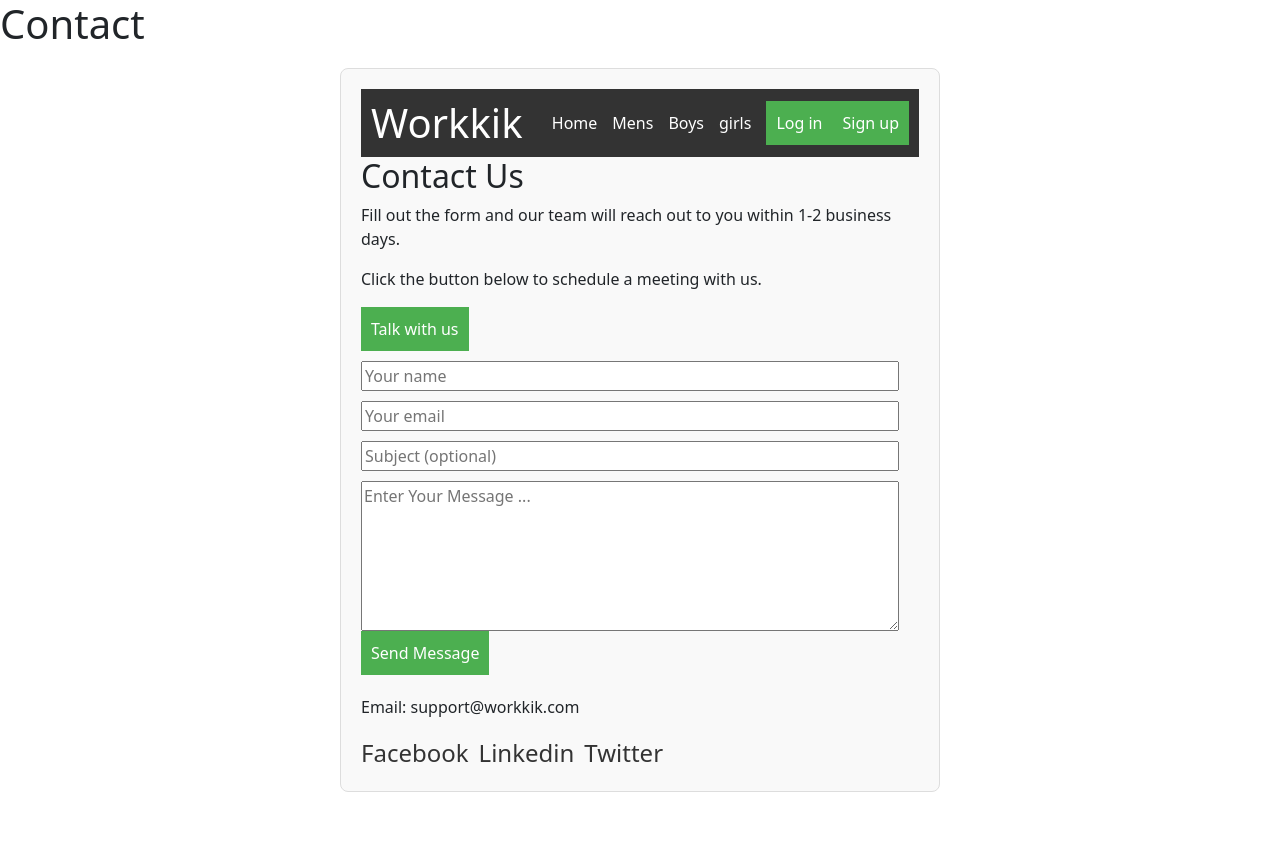
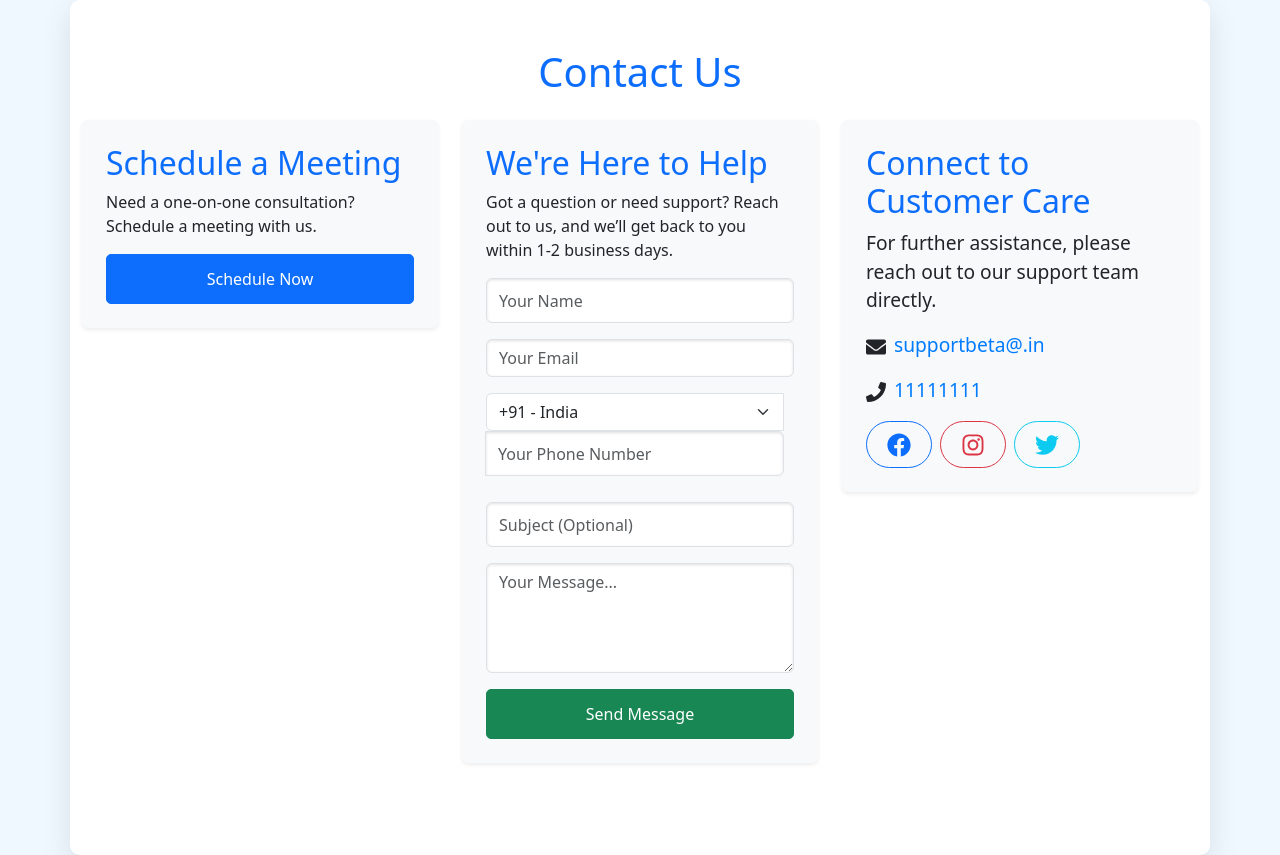
Before and after one commit to Merjina/ReactProject, a React (Create React App) app in the folder reactproject/: page /contact in a window 1280 px wide. Before the commit the page ends 812 px from the top, so only its background shows below. Built offline with nearby package versions, Linux system fonts and the light colour scheme.

Commit message:
completed cntct

```diff
--- a/reactproject/src/components/Contact.jsx
+++ b/reactproject/src/components/Contact.jsx
@@ -1,53 +1,122 @@
-import React from 'react';
+import React, { useState } from 'react';
 import '../styles/style.css';
+import { FaFacebook, FaInstagram, FaTwitter, FaEnvelope, FaPhone } from 'react-icons/fa'; // Importing icons for social media, email, and phone
 
 function Contact() {
   return (
     <div className="contact-page">
-      <h1>Contact</h1>
-      <ContactForm />
+      <div className="container py-5">
+        <h1 className="text-center mb-4 text-primary">Contact Us</h1>
+        <div className="row justify-content-center">
+          <div className="col-lg-4 col-md-6 col-12 mb-4">
+            <ScheduleMeeting />
+          </div>
+          <div className="col-lg-4 col-md-6 col-12 mb-4">
+            <ContactForm />
+          </div>
+          <div className="col-lg-4 col-md-6 col-12 mb-4">
+            <CustomerCare />
+          </div>
+        </div>
+      </div>
+    </div>
+  );
+}
+
+function ScheduleMeeting() {
+  return (
+    <div className="schedule-meeting bg-light p-4 rounded shadow-sm">
+      <h2 className="text-primary">Schedule a Meeting</h2>
+      <p>Need a one-on-one consultation? Schedule a meeting with us.</p>
+      <button className="btn btn-primary w-100">Schedule Now</button>
     </div>
   );
 }
 
 function ContactForm() {
+  const [countryCode, setCountryCode] = useState('+91'); // Default country code
+
+  // List of country codes
+  const countryList = [
+    { code: '+1', country: 'United States' },
+    { code: '+44', country: 'United Kingdom' },
+    { code: '+91', country: 'India' },
+    { code: '+61', country: 'Australia' },
+    { code: '+81', country: 'Japan' },
+    { code: '+49', country: 'Germany' },
+    { code: '+33', country: 'France' },
+    { code: '+39', country: 'Italy' },
+  ];
+
   return (
-    <div className="contact-form">
-      <header className="header">
-        <h1>Workkik</h1>
-        <nav>
-          <a href="/">Home</a>
-          <a href="/">Mens</a>
-          <a href="/">Boys</a>
-          <a href="/">girls</a>
-          <button className="login-button">Log in</button>
-          <button className="signup-button">Sign up</button>
-        </nav>
-      </header>
+    <div className="contact-form bg-light p-4 rounded shadow-sm">
+      <h2 className="text-primary">We're Here to Help</h2>
+      <p>Got a question or need support? Reach out to us, and we’ll get back to you within 1-2 business days.</p>
 
-      <section className="form-section">
-        <h2>Contact Us</h2>
-        <p>Fill out the form and our team will reach out to you within 1-2 business days.</p>
-        <p>Click the button below to schedule a meeting with us.</p>
-        <button className="talk-button">Talk with us</button>
+      <form className="contact-form-fields">
+        <input type="text" placeholder="Your Name" required className="form-control mb-3" />
+        <input type="email" placeholder="Your Email" required className="form-control mb-3" />
 
-        <form className="contact-form-fields">
-          <input type="text" placeholder="Your name" required />
-          <input type="email" placeholder="Your email" required />
-          <input type="text" placeholder="Subject (optional)" />
-          <textarea placeholder="Enter Your Message ..." required></textarea>
-          <button type="submit" className="send-button">Send Message</button>
-        </form>
+        {/* Country Code and Phone Number Section */}
+        <div className="input-group mb-3">
+          <select
+            className="form-select"
+            value={countryCode}
+            onChange={(e) => setCountryCode(e.target.value)}
+          >
+            {countryList.map((country) => (
+              <option key={country.code} value={country.code}>
+                {country.code} - {country.country}
+              </option>
+            ))}
+          </select>
+          <input
+            type="text"
+            placeholder="Your Phone Number"
+            required
+            className="form-control"
+            pattern="\d*"
+            minLength="10"
+            maxLength="15"
+          />
+        </div>
 
-        <div className="contact-info">
-          <p>Email: support@workkik.com</p>
-          <div className="social-icons">
-            <a href="https://facebook.com">Facebook</a>
-            <a href="https://linkedin.com">Linkedin</a>
-            <a href="https://twitter.com">Twitter</a>
-          </div>
-        </div>
-      </section>
+        <input type="text" placeholder="Subject (Optional)" className="form-control mb-3" />
+        <textarea placeholder="Your Message..." required className="form-control mb-3" rows="4"></textarea>
+        <button type="submit" className="btn btn-success w-100">Send Message</button>
+      </form>
+    </div>
+  );
+}
+
+function CustomerCare() {
+  return (
+    <div className="customer-care bg-light p-4 rounded shadow-sm">
+      <h2 className="text-primary">Connect to Customer Care</h2>
+      <p>For further assistance, please reach out to our support team directly.</p>
+
+      {/* Replaced the words "Email" and "Phone" with icons */}
+      <p>
+        <FaEnvelope size={20} className="me-2" />
+        <a href="mailto:support@workkik.com" className="text-decoration-none">supportbeta@.in</a>
+      </p>
+      <p>
+        <FaPhone size={20} className="me-2" />
+        <a href="tel:+1234567890" className="text-decoration-none">11111111</a>
+      </p>
+
+      {/* Social Media Icons */}
+      <div className="social-icons mt-3">
+        <a href="https://facebook.com" target="_blank" rel="noopener noreferrer" className="social-icon btn btn-outline-primary me-2">
+          <FaFacebook size={24} /> {/* Facebook Icon */}
+        </a>
+        <a href="https://instagram.com" target="_blank" rel="noopener noreferrer" className="social-icon btn btn-outline-danger me-2">
+          <FaInstagram size={24} /> {/* Instagram Icon */}
+        </a>
+        <a href="https://twitter.com" target="_blank" rel="noopener noreferrer" className="social-icon btn btn-outline-info">
+          <FaTwitter size={24} /> {/* Twitter Icon */}
+        </a>
+      </div>
     </div>
   );
 }
--- a/reactproject/src/styles/style.css
+++ b/reactproject/src/styles/style.css
@@ -56,79 +56,159 @@
 
 
 
-  /* ContactForm.css */
+ /* styles/style.css  contact*/
 
-.contact-form {
-  max-width: 600px;
-  margin: 20px auto;
-  padding: 20px;
-  border: 1px solid #ddd;
-  border-radius: 8px;
-  background-color: #f9f9f9;
+/* General Background */
+.contact-page {
+  background-color: #f0f8ff; /* Light Blue */
+  min-height: 100vh;
 }
 
-.header {
-  display: flex;
-  justify-content: space-between;
-  align-items: center;
-  background-color: #333;
-  color: #fff;
-  padding: 10px;
+/* Header Styles */
+h1.text-light {
+  font-size: 2.5rem;
+  font-weight: bold;
+  color: #000000; /* Changed color to black */
+  text-transform: uppercase; /* Uppercase for emphasis */
+  letter-spacing: 2px; /* Added spacing for readability */
 }
 
-.header h1 {
-  margin: 0;
+/* Container Styles */
+.container {
+  max-width: 1200px;
+  padding: 30px;
+  margin: 0 auto;
 }
 
-nav a {
-  color: #fff;
-  margin-right: 15px;
+/* Section Styles (Card-like UI) */
+.bg-light {
+  background-color: #ffffff;
+}
+
+.contact-form, .schedule-meeting, .customer-care {
+  border-radius: 10px;
+  box-shadow: 0 4px 6px rgba(0, 0, 0, 0.1);
+  padding: 20px;
+  margin-bottom: 20px;
+}
+
+/* Form Field Styles */
+.form-control {
+  border-radius: 5px;
+  box-shadow: inset 0 1px 3px rgba(0, 0, 0, 0.12);
+  margin-bottom: 10px;
+}
+
+/* Input Group */
+.input-group {
+  display: flex;
+  align-items: center;
+}
+
+.input-group select,
+.input-group input {
+  margin-right: 10px;
+}
+
+/* Increase Size of Phone Number Field */
+.contact-form .form-control[type="text"] {
+  width: 100%; /* Ensures full width in mobile view */
+  height: 45px; /* Increased height for better usability */
+}
+
+/* Button Styles */
+button.btn {
+  border-radius: 5px;
+  padding: 12px;
+  font-size: 1rem;
+}
+
+.btn-primary {
+  background-color: #007bff;
+  border-color: #007bff;
+}
+
+.btn-primary:hover {
+  background-color: #0056b3;
+}
+
+.btn-success {
+  background-color: #28a745;
+  border-color: #28a745;
+}
+
+.btn-success:hover {
+  background-color: #218838;
+}
+
+/* Customer Care Section */
+.customer-care .social-icons a {
+  font-size: 1rem;
+  text-align: center;
+  padding: 10px 20px;
+  border-radius: 50px;
+  transition: background-color 0.3s ease;
+}
+
+.customer-care .social-icons a:hover {
+  background-color: #ddd;
+}
+
+.social-icon {
+  font-weight: bold;
+}
+
+.text-decoration-none {
+  color: inherit;
   text-decoration: none;
 }
 
-nav a:hover {
-  text-decoration: underline;
+/* Fixing the Contact Number Display Issue */
+.customer-care p {
+  font-size: 1.2rem; /* Larger font size for phone number */
 }
 
-button {
-  background-color: #4CAF50;
-  color: white;
-  border: none;
-  padding: 10px;
-  cursor: pointer;
+.customer-care p a {
+  color: #007bff; /* Make phone number blue */
+  text-decoration: none;
 }
 
-button:hover {
-  background-color: #45a049;
+.customer-care p a:hover {
+  text-decoration: underline; /* Underline on hover for better UX */
 }
 
-.contact-form-fields input,
-.contact-form-fields textarea {
-  display: block;
-  margin-top: 10px;
-  width: calc(100% - 20px);
+/* Responsive Design */
+@media (max-width: 768px) {
+  .contact-page {
+    padding: 30px 15px;
   }
 
-textarea {
-  height: 150px;
-  resize: vertical;
+  .contact-form, .schedule-meeting, .customer-care {
+    margin: 10px 0;
   }
 
-.contact-info {
-  margin-top: 20px;
+  .container {
+    padding: 0;
   }
 
-.social-icons {
-  display: flex;
-  gap: 10px;
+  .contact-form .form-control,
+  .schedule-meeting button,
+  .customer-care .social-icons a {
+    font-size: 0.9rem; /* Reduce font size on mobile for better fit */
+  }
 }
 
-.social-icons a {
-  color: #333;
-  text-decoration: none;
-  font-size: 24px;
+/* Fancy Hover Effect for Buttons */
+.schedule-meeting button:hover,
+.contact-form button:hover,
+.customer-care .social-icons a:hover {
+  transform: translateY(-3px);
 }
 
-.social-icons a:hover {
-  color: #4CAF50;
+/* Shadow Effect for Container */
+.container {
+  box-shadow: 0 10px 30px rgba(0, 0, 0, 0.1);
+  border-radius: 10px;
+  background-color: #ffffff;
+  padding: 30px;
 }
```
Also changed, not shown: 1 other file (tests, documents, lock files or other folders). Lines whose indentation alone changed are shown as unchanged.
